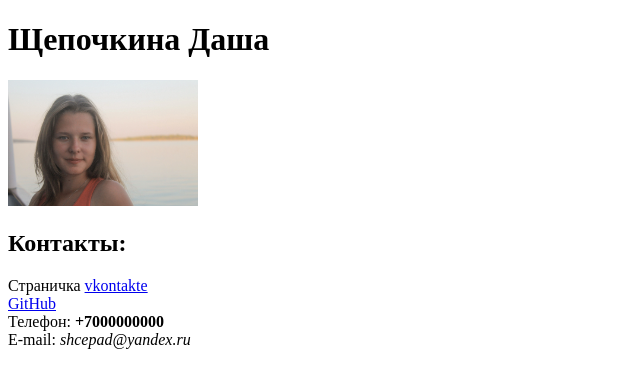
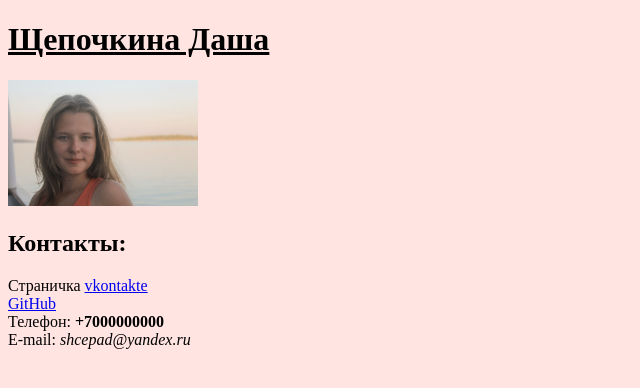
Before and after one commit to ShchepochkinaDarya/ShchepochkinaDarya.github.io, a plain HTML site: page index.html in a window 1280 px wide. Shown: the whole page, without its empty margins (0-640 px from the left). Drawn offline with Linux system fonts and the light colour scheme.

Commit message:
Add files via upload

```diff
--- a/index.html
+++ b/index.html
@@ -5,7 +5,8 @@
     <title>Моя личная страничка</title>
    </head>
    <body>
-    <left><h1>Щепочкина Даша</h1></left>
+    <body bgcolor=FFE4E1>
+    <left><h1><u>Щепочкина Даша</u></h1></left>
     <left><img alt="Это я" width="15%" src="me.jpg"></left>
     <br/>
     <h2>Контакты:</h2>
```
